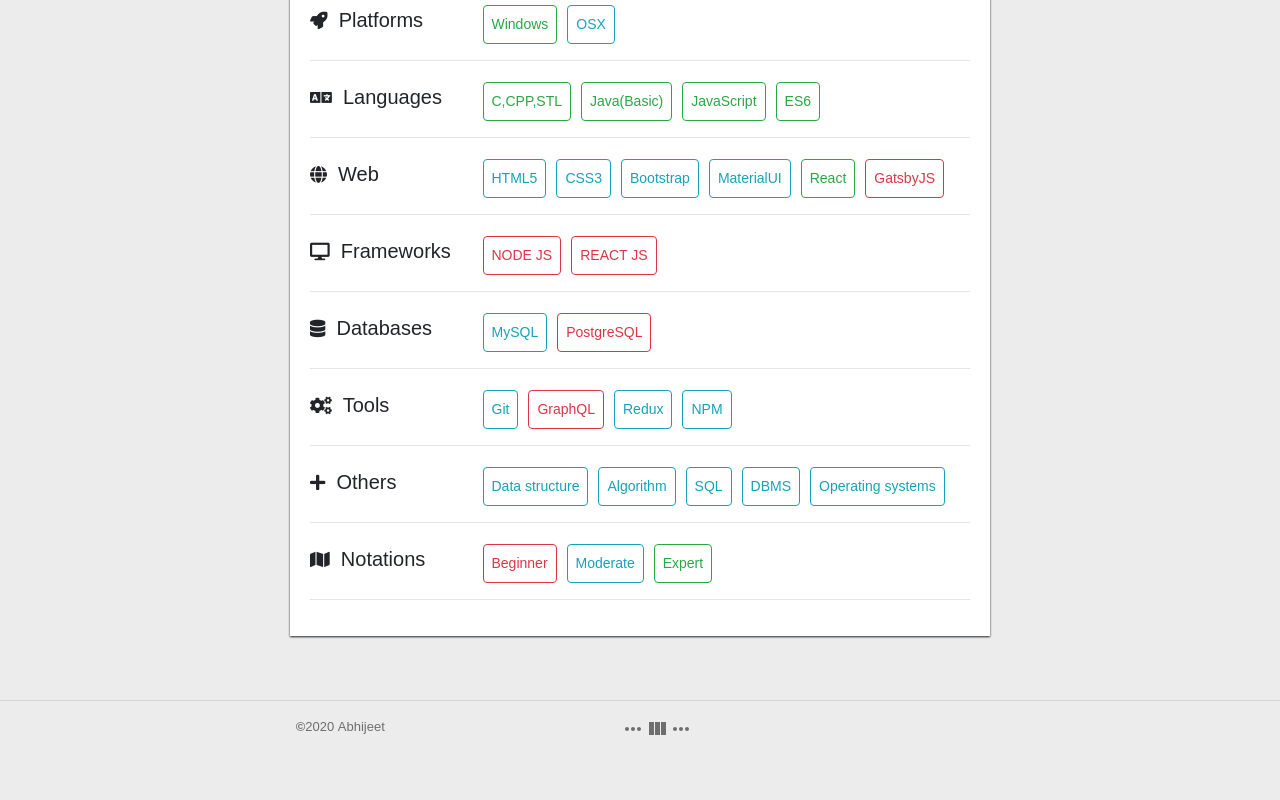
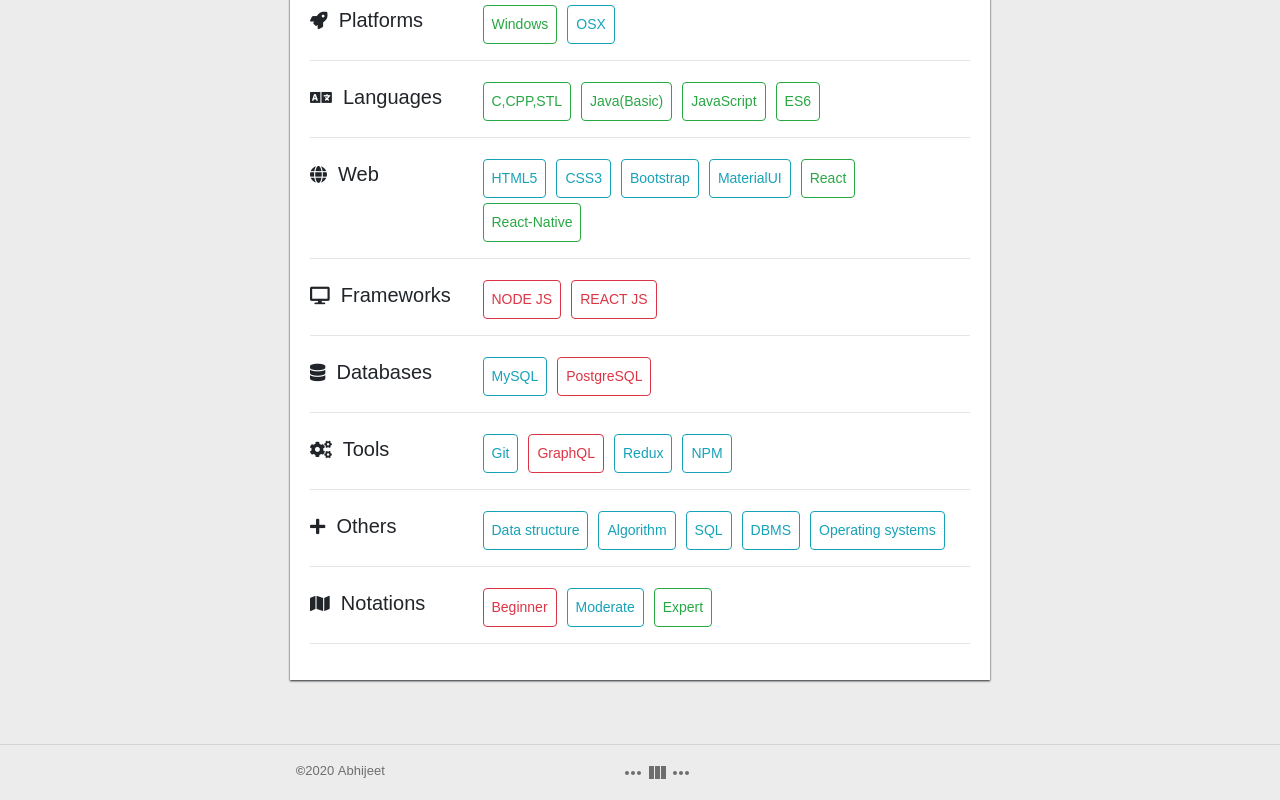
Before and after one commit to Abhijeet05061998/abhijeet, a React (Create React App) app: page /about in a window 1280 px wide. Shown: the part 867-1667 px from the top of the page. Before the commit the page ends 1623 px from the top, so only its background shows below. Built offline with nearby package versions, Linux system fonts and the light colour scheme.

Commit message:
new skills

```diff
--- a/src/data/data.js
+++ b/src/data/data.js
@@ -27,7 +27,8 @@ export let skillsets =  [
         { skill: "Bootstrap", level: "moderate", but: "info" },
         { skill: "MaterialUI", level: "moderate", but: "info" },
         { skill: "React", level: "daily-use", but: "success" },
-        { skill: "GatsbyJS", level: "Beginner", but: "danger" },
+          { skill: "React-Native", level: "daily-use", but: "success" },
+
       ],
     },
     {
```
